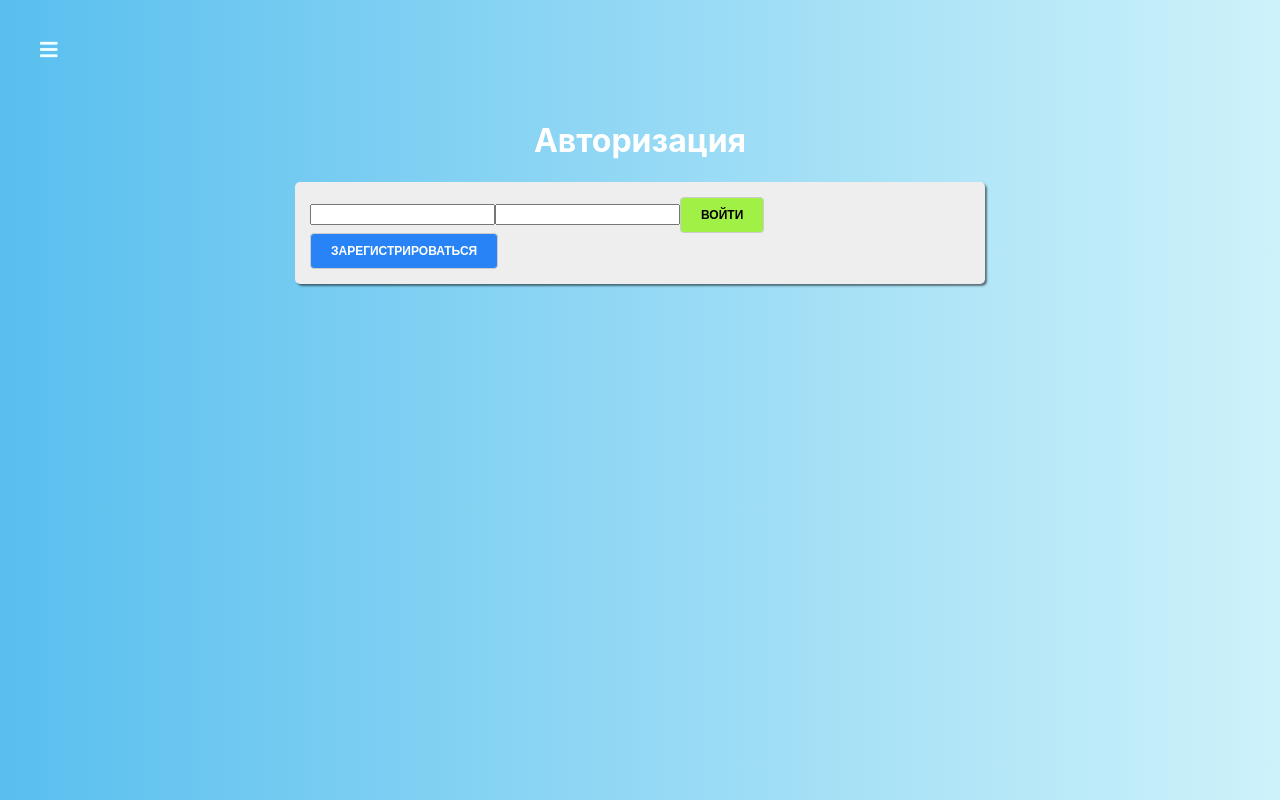
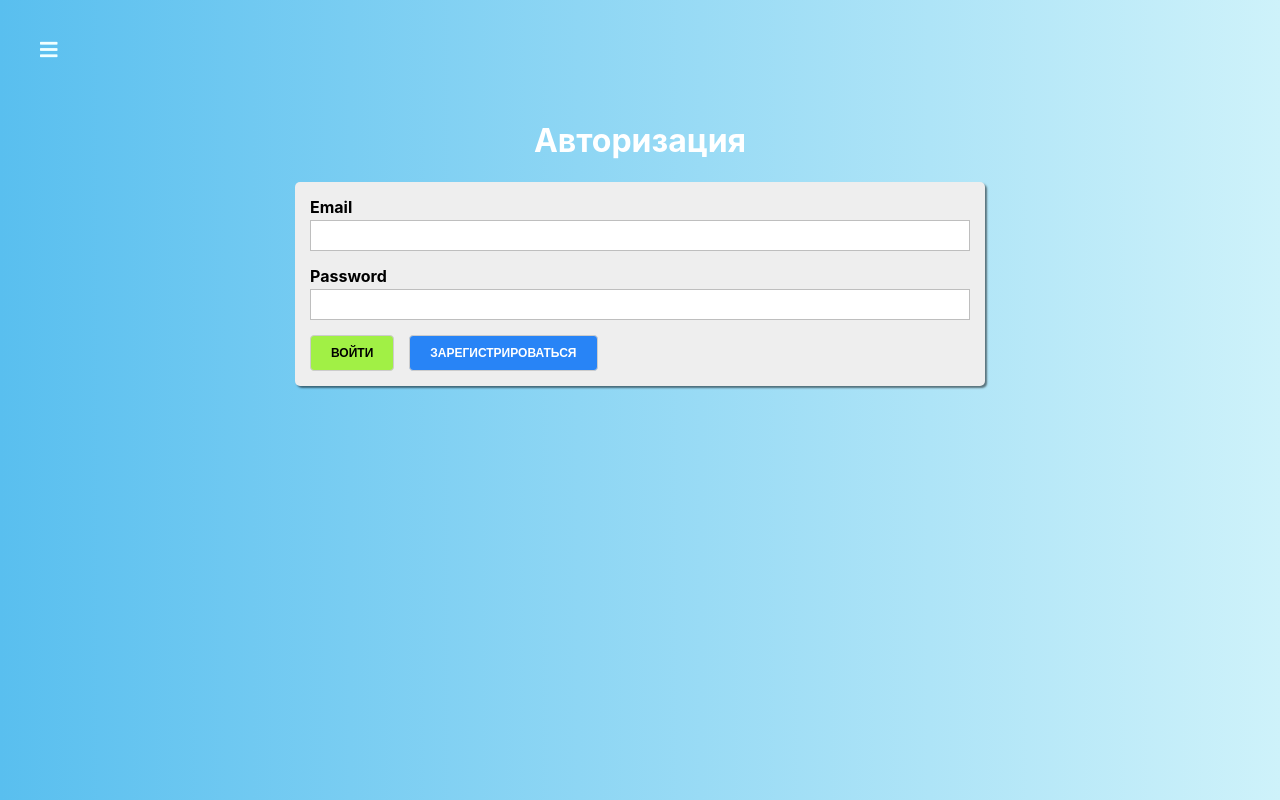
Before and after one commit to RuslanMGN174/react-quiz, a React (Create React App) app: page /auth in a window 1280 px wide. Built offline with nearby package versions, Linux system fonts and the light colour scheme.

Commit message:
react-quiz validation email, password

```diff
--- /dev/null
+++ b/src/components/UI/Input/Input.js
@@ -0,0 +1,37 @@
+import React from 'react'
+import classes from './Input.module.css'
+
+const isInvalid = ({ valid, touched, shouldValidate }) => {
+  return !valid && shouldValidate && touched
+}
+
+const Input = props => {
+
+  const inputType = props.type || 'text'
+  const cls = [classes.Input]
+  const htmlFor = `${inputType}-${Math.random()}`
+
+  if (isInvalid(props)) {
+    cls.push(classes.invalid)
+  }
+
+  return (
+    <div className={cls.join(' ')}>
+      <label htmlFor={htmlFor}>{props.label}</label>
+      <input
+        type={inputType}
+        id={htmlFor}
+        value={props.value}
+        onChange={props.onChange}
+      />
+      {
+        isInvalid(props)
+          ? <span>{props.errorMessage || 'Введите верное значение'}</span>
+          : null
+      }
+
+    </div>
+  )
+}
+
+export default Input
--- /dev/null
+++ b/src/components/UI/Input/Input.module.css
@@ -0,0 +1,31 @@
+.Input  {
+    margin-bottom: 15px;
+}
+
+.Input label {
+    margin-bottom: 3px;
+    padding: 0;
+    display: block;
+    font-weight: bold;
+}
+
+.Input input {
+    display: block;
+    box-sizing: border-box;
+    border: 1px solid #bebebe;
+    padding: 7px;
+    margin: 0 0 5px;
+    width: 100%;
+    outline: none;
+    transition: all 300ms ease-in-out;
+}
+
+.Input span {
+    color: #f01f30;
+    font-size: 12px;
+    font-weight: bold;
+}
+
+.Input.invalid label {
+    color: #f01f30;
+}
--- a/src/containers/Auth/Auth.js
+++ b/src/containers/Auth/Auth.js
@@ -1,8 +1,43 @@
 import React, { Component } from 'react'
 import classes from './Auth.module.css'
 import Button from '../../components/UI/Button/Button'
+import Input from '../../components/UI/Input/Input'
+
+const validateEmail = email => {
+  const re = /^(([^<>()[\]\\.,;:\s@"]+(\.[^<>()[\]\\.,;:\s@"]+)*)|(".+"))@((\[[0-9]{1,3}\.[0-9]{1,3}\.[0-9]{1,3}\.[0-9]{1,3}\])|(([a-zA-Z\-0-9]+\.)+[a-zA-Z]{2,}))$/
+  return re.test(String(email).toLowerCase())
+}
 
 export default class Auth extends Component {
+
+  state = {
+    formControls: {
+      email: {
+        value: '',
+        type: 'email',
+        label: 'Email',
+        errorMessage: 'Введите корректный email',
+        valid: false,
+        touched: false,
+        validation: {
+          required: true,
+          email: true
+        }
+      },
+      password: {
+        value: '',
+        type: 'password',
+        label: 'Password',
+        errorMessage: 'Введите корректный пароль',
+        valid: false,
+        touched: false,
+        validation: {
+          required: true,
+          minLength: 6
+        }
+      }
+    }
+  }
 
   loginHandler = () => {
 
@@ -16,6 +51,63 @@ export default class Auth extends Component {
     event.preventDefault()
   }
 
+  validateControl = (value, validation) => {
+    if (!validation) {
+      return true
+    }
+
+    let isValid = true
+
+    if (validation.required) {
+      isValid = value.trim() !== '' && isValid
+    }
+
+    if (validation.email) {
+      isValid = validateEmail(value) && isValid
+    }
+
+    if (validation.minLength) {
+      isValid = value.length >= validation.minLength && isValid
+    }
+
+    return isValid
+  }
+
+  onChangeHandler = (event, controlName) => {
+    const formControls = { ...this.state.formControls }
+    const control = { ...formControls[controlName] }
+
+    control.value = event.target.value
+    control.touched = true
+    control.valid = this.validateControl(control.value, control.validation)
+
+    formControls[controlName] = control
+
+    this.setState({
+      formControls
+    })
+  }
+
+  renderInputs = () => {
+    return Object.keys(this.state.formControls)
+      .map((controlName, index) => {
+        const control = this.state.formControls[controlName]
+        return (
+          <Input
+            key={controlName + index}
+            value={control.value}
+            type={control.type}
+            label={control.label}
+            errorMessage={control.errorMessage}
+            valid={control.valid}
+            shouldValidate={!!control.validation}
+            touched={control.touched}
+            onChange={event => this.onChangeHandler(event, controlName)}
+          />
+        )
+      })
+  }
+
   render () {
     return (
       <div className={classes.Auth}>
@@ -25,8 +117,7 @@ export default class Auth extends Component {
             onSubmit={this.submitHandler}
             className={classes.AuthForm}
           >
-            <input type="text"/>
-            <input type="text"/>
+            {this.renderInputs()}
 
             <Button
               type="success"
```
Also changed, not shown: 1 other file (tests, documents, lock files or other folders).
